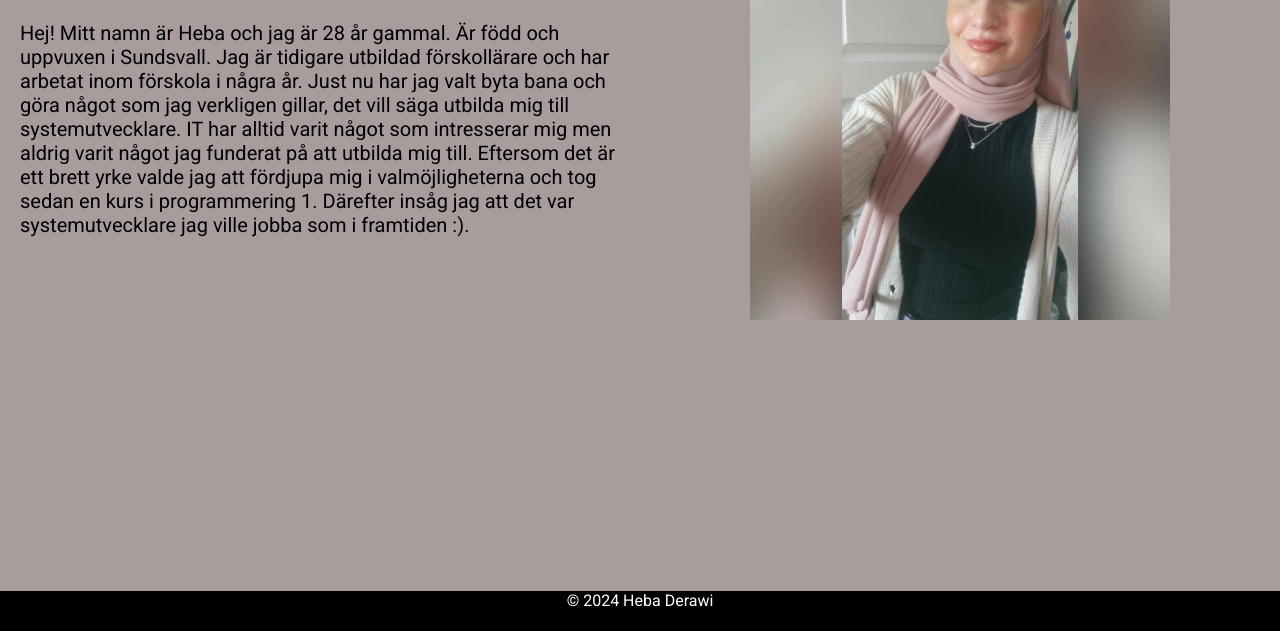
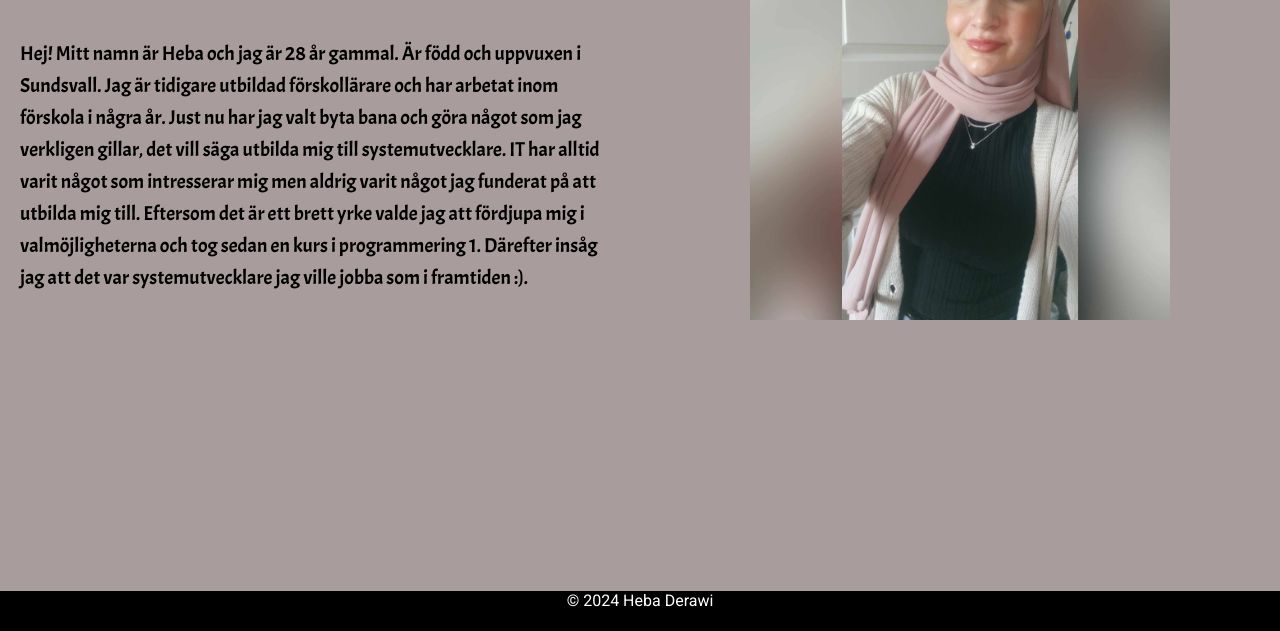
Before and after one commit to Hebader/CV-webbsida, a plain HTML site: page om mig.html in a window 1280 px wide. Shown: the part 169-800 px from the top of the page. Drawn offline with Linux system fonts and the light colour scheme.

Commit message:
commit m- "justeringar"

```diff
--- a/css/om-mig.css
+++ b/css/om-mig.css
@@ -9,6 +9,11 @@ body {
     min-height: 100vh;
 }
 
+main{
+    font-family: 'Acme', sans-serif;
+    font-size: 15px;
+    line-height: 1.6;
+}
 .Meny ul {
     list-style-type: none;
     padding: 0;
@@ -74,6 +79,10 @@ footer {
         font-size: 15px;
         flex-direction: column;
     }
+ .column
+ {
+    font-size: 18px;
+ }
 
     .column2 img {
         flex: 1;
--- a/om mig.html
+++ b/om mig.html
@@ -4,7 +4,8 @@
     <meta charset="UTF-8">
     <meta name="viewport" content="width=device-width, initial-scale=1.0">
     <link rel = "stylesheet" type ="text/css" href = "css/om-mig.css">
-    <link href="https://fonts.googleapis.com/css2?family=Roboto:ital,wght@0,100;0,300;0,400;0,500;0,700;0,900;1,100;1,300;1,400;1,500;1,700;1,900&display=swap" rel="stylesheet">
+    <link href="https://fonts.googleapis.com/css2?family=Acme&family=Open+Sans:ital,wght@0,300..800;1,300..800&family=Roboto:ital,wght@0,100;0,300;0,400;0,500;0,700;0,900;1,100;1,300;1,400;1,500;1,700;1,900&display=swap" rel="stylesheet">
+
     <title>Presentation</title>
 </head>
 <body>
```
Also changed, not shown: portfolio.html (+1 -1 lines).
